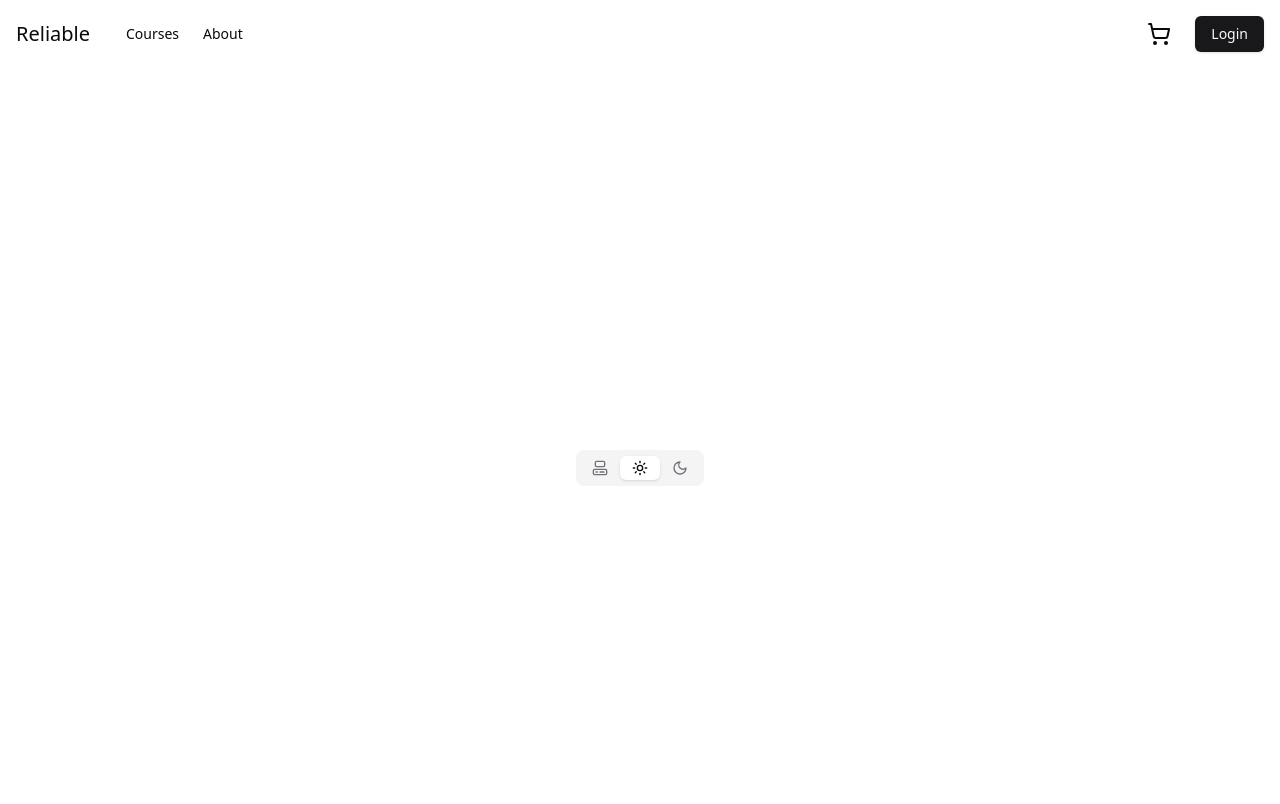
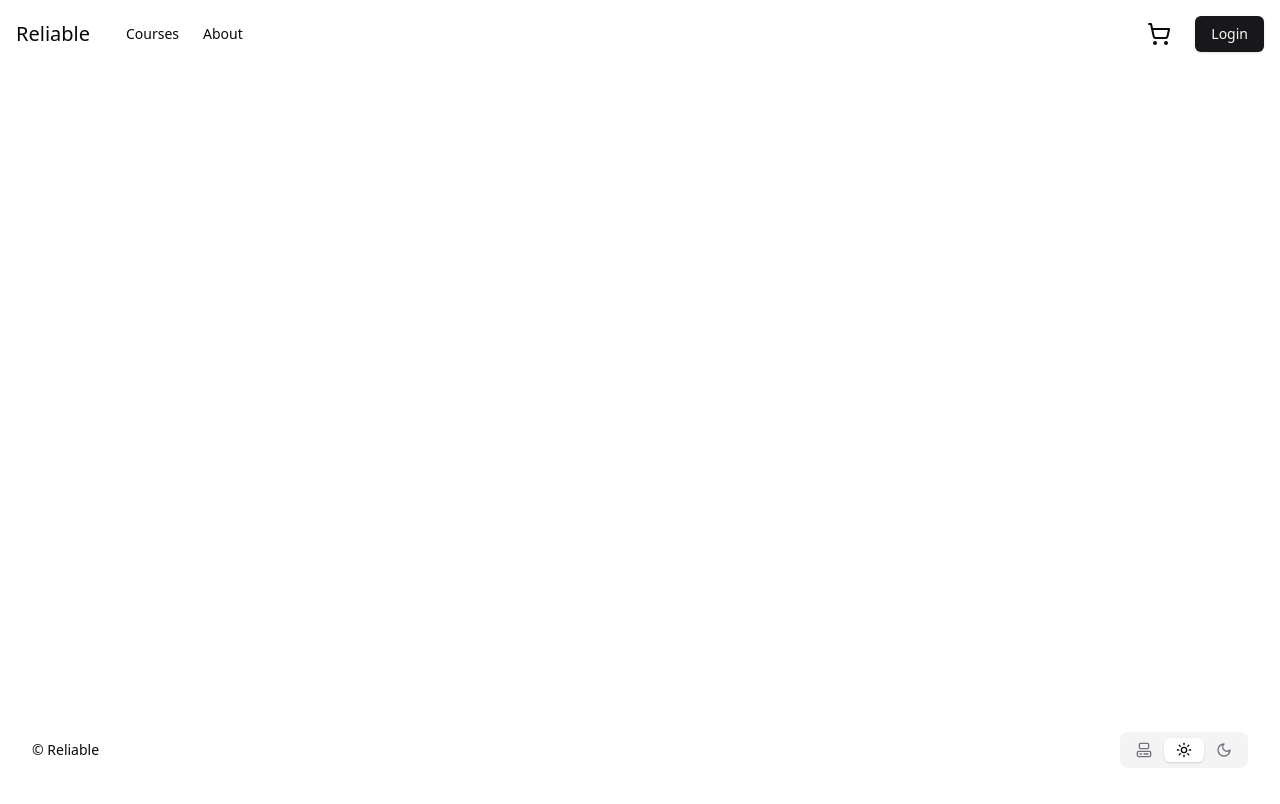
Before and after one commit to evilpaper/reliable, a Next.js app: page / in a window 1280 px wide. Shown: the top 804 px of the page. Built offline with nearby package versions, Linux system fonts and the light colour scheme.

Commit message:
Add footer

```diff
--- a/src/app/layout.tsx
+++ b/src/app/layout.tsx
@@ -1,5 +1,6 @@
-import Nav from "@/components/nav";
 import type { Metadata } from "next";
+import { Nav } from "@/components/nav";
+import { Footer } from "@/components/footer";
 import { ThemeProvider } from "@/components/theme-provider";
 
 import "./globals.css";
@@ -16,7 +17,7 @@ export default function RootLayout({
 }>) {
   return (
     <html lang="en" suppressHydrationWarning>
-      <body className="flex flex-col items-center">
+      <body className="flex flex-col items-center justify-between h-screen">
         <ThemeProvider
           attribute="class"
           defaultTheme="system"
@@ -25,6 +26,7 @@ export default function RootLayout({
         >
           <Nav />
           {children}
+          <Footer />
         </ThemeProvider>
       </body>
     </html>
--- a/src/app/page.tsx
+++ b/src/app/page.tsx
@@ -1,9 +1,3 @@
-import { ThemeToggle } from "@/components/theme-toggle";
-
 export default function Home() {
-  return (
-    <section className="h-screen grid place-items-center">
-      <ThemeToggle />
-    </section>
-  );
+  return <section className="grid place-items-center"></section>;
 }
--- /dev/null
+++ b/src/components/footer.tsx
@@ -0,0 +1,10 @@
+import { ThemeToggle } from "@/components/theme-toggle";
+
+export function Footer() {
+  return (
+    <footer className="container flex justify-between p-8 items-center ">
+      <p className="text-sm">© Reliable</p>
+      <ThemeToggle />
+    </footer>
+  );
+}
--- a/src/components/nav.tsx
+++ b/src/components/nav.tsx
@@ -18,7 +18,7 @@ const navItems = [
   { name: "About", href: "/about" },
 ];
 
-export default function Nav() {
+export function Nav() {
   const [isOpen, setIsOpen] = React.useState(false);
 
   return (
@@ -29,7 +29,11 @@ export default function Nav() {
             <SheetTrigger>Menu</SheetTrigger>
             <SheetContent side="left">
               <SheetHeader className="self-start text-left mb-6">
-                <SheetTitle>Reliable</SheetTitle>
+                <SheetTitle>
+                  <Link href="/" className="text-xl font-normal">
+                    Reliable
+                  </Link>
+                </SheetTitle>
                 <SheetDescription></SheetDescription>
               </SheetHeader>
               <nav className="flex flex-col gap-12 mt-12">
```
